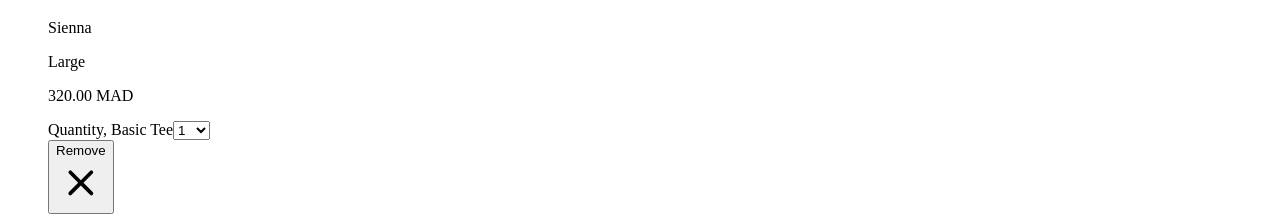
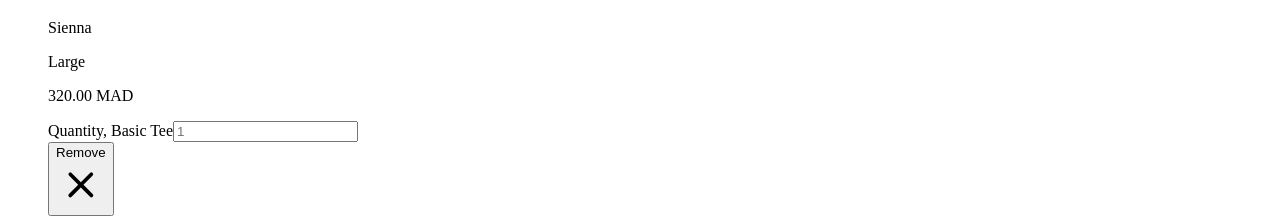
Before and after one commit to akram-idrissi/borcelle-frontend, a Next.js app: page /cart in a window 1280 px wide. Shown: the part 3265-3483 px from the top of the page. Built offline with nearby package versions, Linux system fonts and the light colour scheme.

Commit message:
Replaced select by input

```diff
--- a/src/app/cart/page.js
+++ b/src/app/cart/page.js
@@ -85,24 +85,10 @@ export default function Cart() {
                         <label htmlFor={`quantity-${productIdx}`} className="sr-only">
                           Quantity, {product.name}
                         </label>
-                        <select
-                          id={`quantity-${productIdx}`}
-                          name={`quantity-${productIdx}`}
-                          className="max-w-full rounded-md border border-gray-300 py-1.5 text-left text-base font-medium
-                          leading-5 text-gray-700 shadow-sm focus:border-black focus:outline-none
-                          focus:ring-1 focus:ring-black sm:text-sm"
-                        >
-                          <option value={1}>1</option>
-                          <option value={2}>2</option>
-                          <option value={3}>3</option>
-                          <option value={4}>4</option>
-                          <option value={5}>5</option>
-                          <option value={6}>6</option>
-                          <option value={7}>7</option>
-                          <option value={8}>8</option>
-                          <option value={8}>9</option>
-                          <option value={8}>10</option>
-                        </select>
+
+                        <input type="number" min={1} placeholder='1' name={`quantity-${productIdx}`} id={`quantity-${productIdx}`}
+                          className="w-1/2 rounded-md border border-gray-300 py-1.5 text-left text-base font-medium
+                          leading-5 text-gray-700 shadow-sm focus:border-black focus:outline-none focus:ring-1 focus:ring-black sm:text-sm" />
 
                         <div className="absolute right-0 top-0">
                           <button type="button" className="-m-2 inline-flex p-2 text-gray-400 hover:text-gray-500">
```
